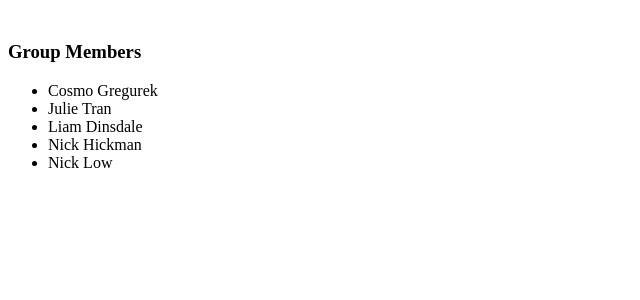
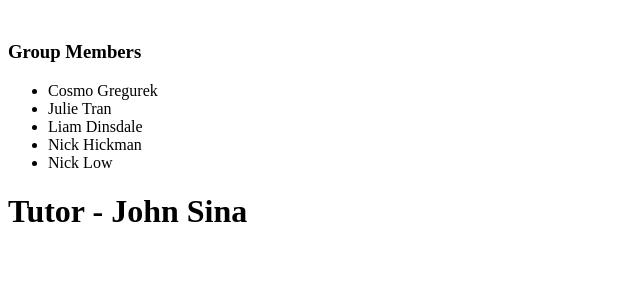
Before and after one commit to gregurek/IFB299---Whatever-Works, a PHP site: page / in a window 1280 px wide. Shown: the part 254-554 px from the top of the page, without its empty margins (0-640 px from the left). Run offline with PHP 8.4, Linux system fonts and the light colour scheme.

Commit message:
Update index.php

```diff
--- a/bookbook/index.php
+++ b/bookbook/index.php
@@ -19,6 +19,7 @@
 		<li>Nick Hickman</li>
 		<li>Nick Low</li>
 	</ul>
+	<h1>Tutor - John Sina</h1>
 </body>
 
 </html>
```
